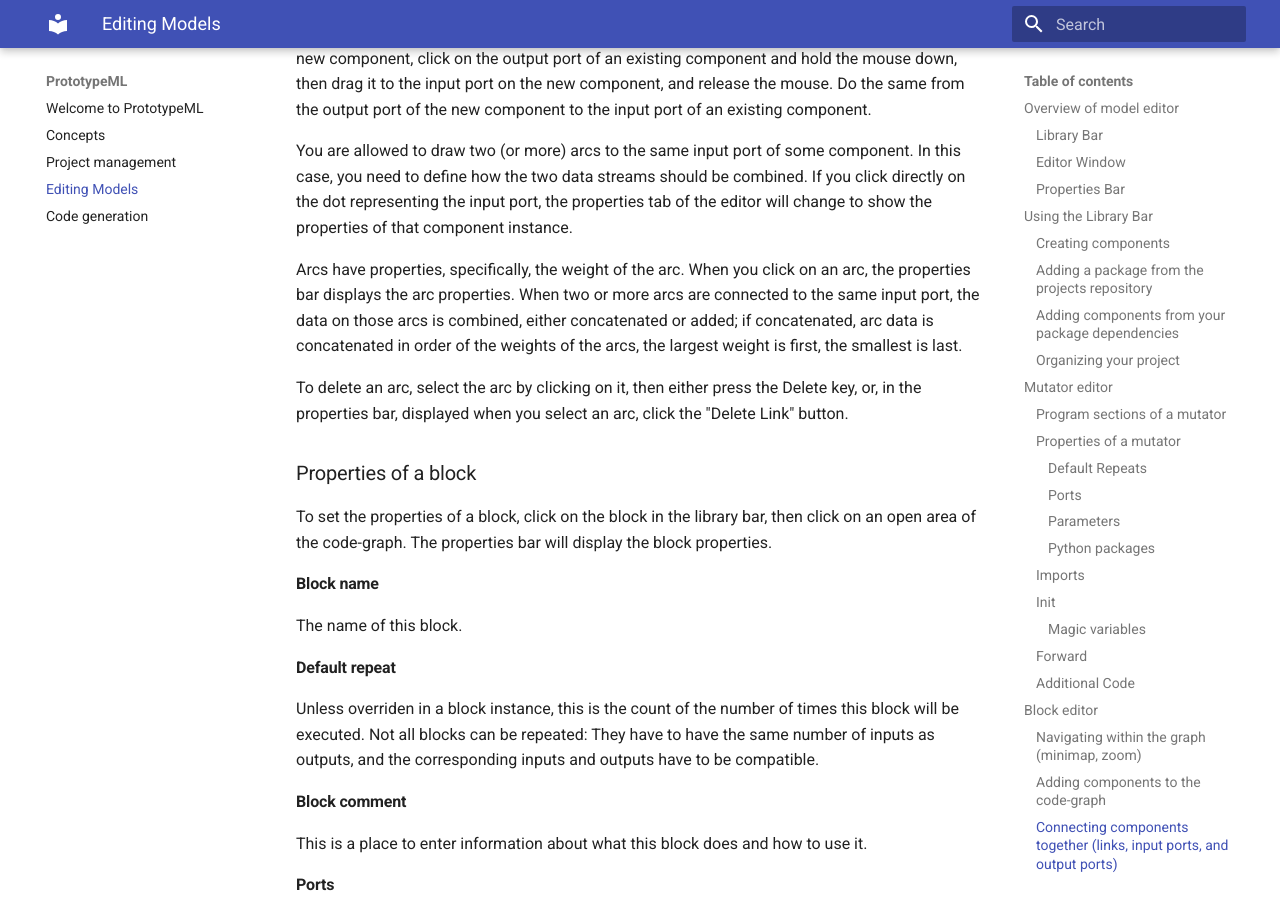
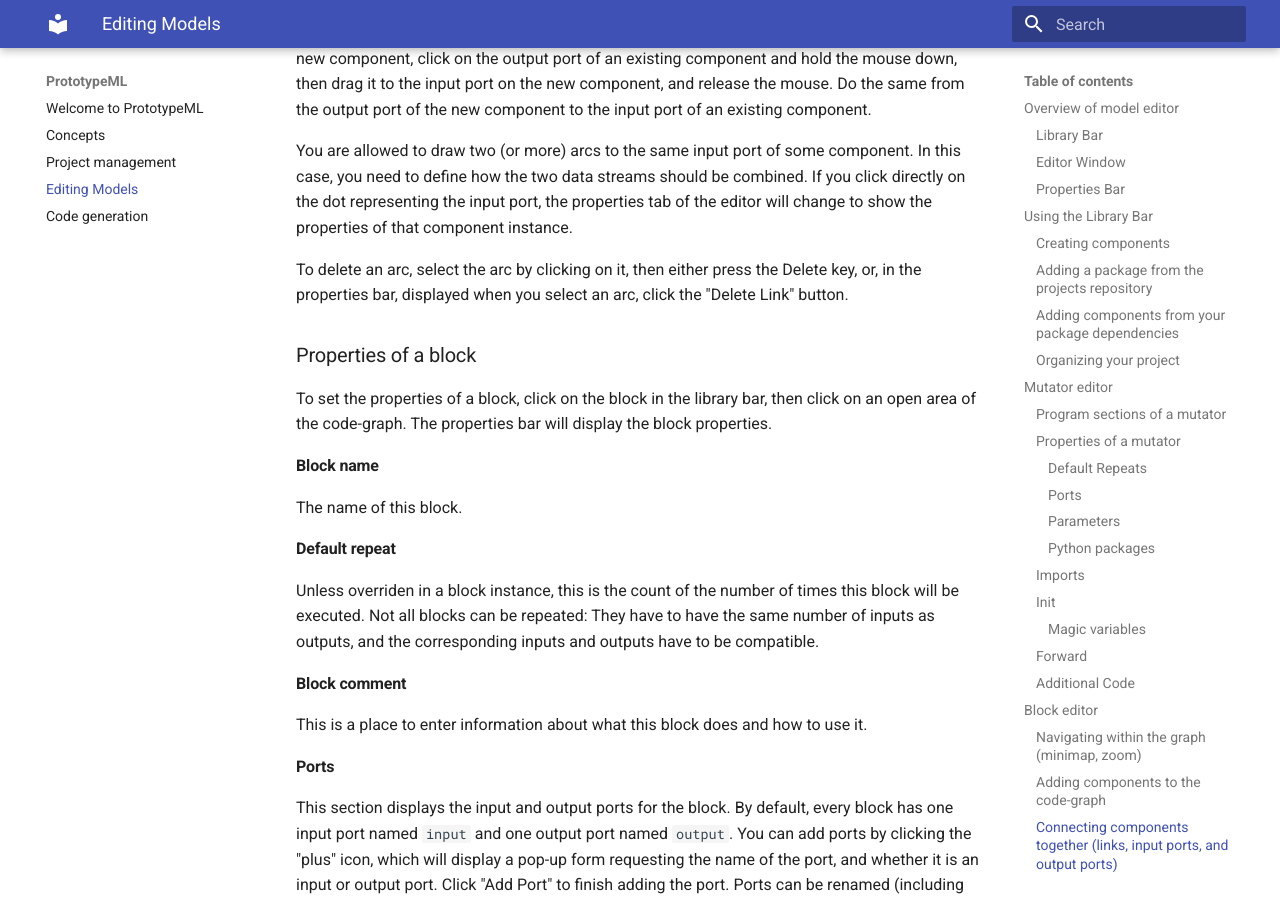
Before and after one commit to PrototypeML/PrototypeML, an MkDocs documentation site: the page built from docs/models.md, in a window 1280 px wide and 900 px high, scrolled down 7810 px. Built offline with MkDocs 1.6.1 and Material for MkDocs 9.7.7, drawn with Linux system fonts in a browser that asks for light colours; some of the changed text lies outside the part shown.

Commit message:
Tweaks for deleting arcs

```diff
--- a/docs/models.md
+++ b/docs/models.md
@@ -316,11 +316,6 @@ You are allowed to draw two (or more) arcs to the same input port of some compon
 to define how the two data streams should be combined.  If you click directly on the dot representing the
 input port, the properties tab of the editor will change to show the properties of that component instance.
 
-Arcs have properties, specifically, the weight of the arc. When you click on an arc, the properties bar
-displays the arc properties.  When two or more arcs are connected to the same input port, the data on those
-arcs is combined, either concatenated or added; if concatenated, arc data is concatenated in order of the
-weights of the arcs, the largest weight is first, the smallest is last.
-
 To delete an arc, select the arc by clicking on it, then either press the Delete key, or, in the properties
 bar, displayed when you select an arc, click the "Delete Link" button.
 
```
Also changed, not shown: other parts of docs/models.md (+2 -2 lines), docs/concepts.md (+2 -2 lines).
